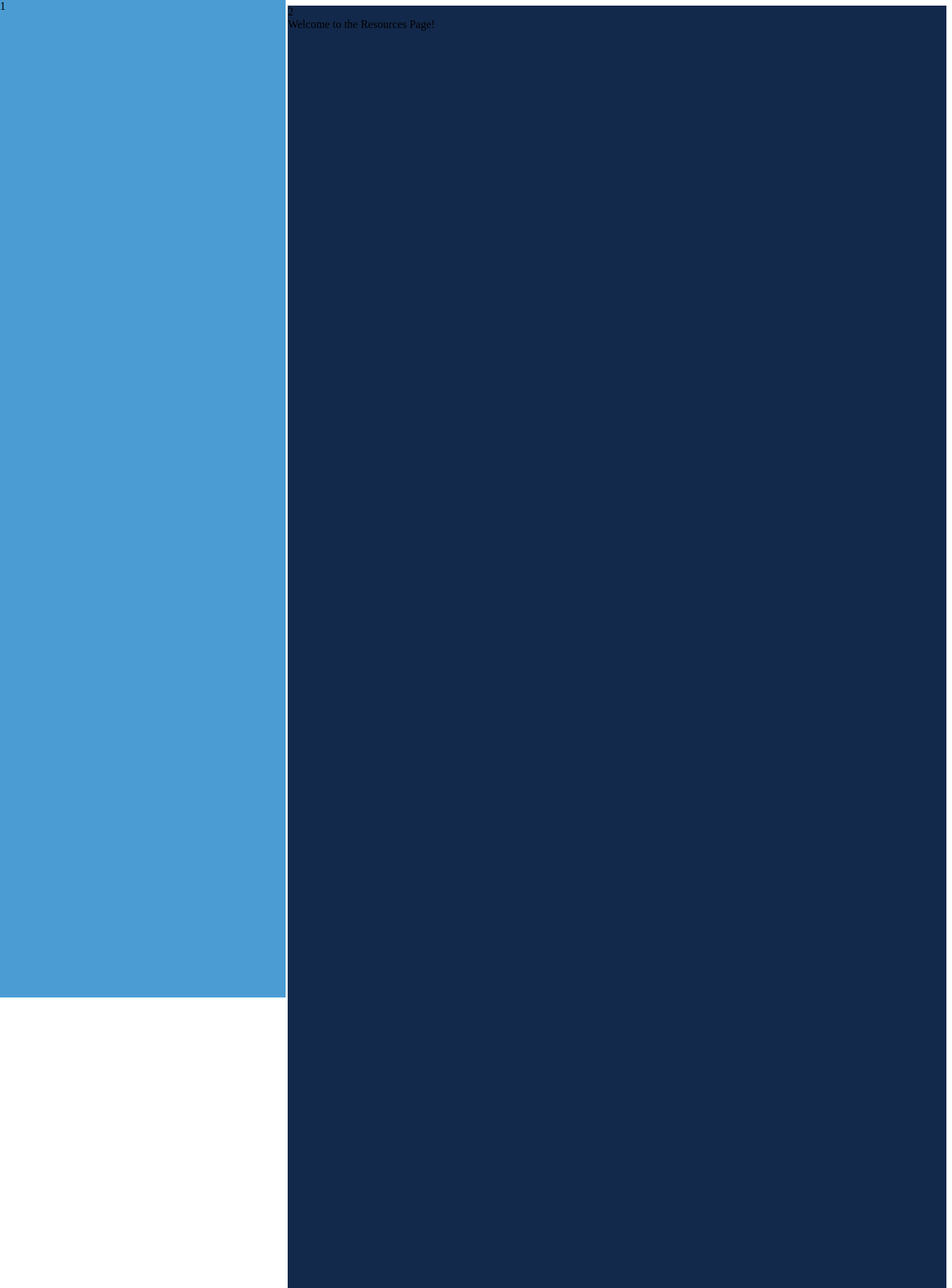
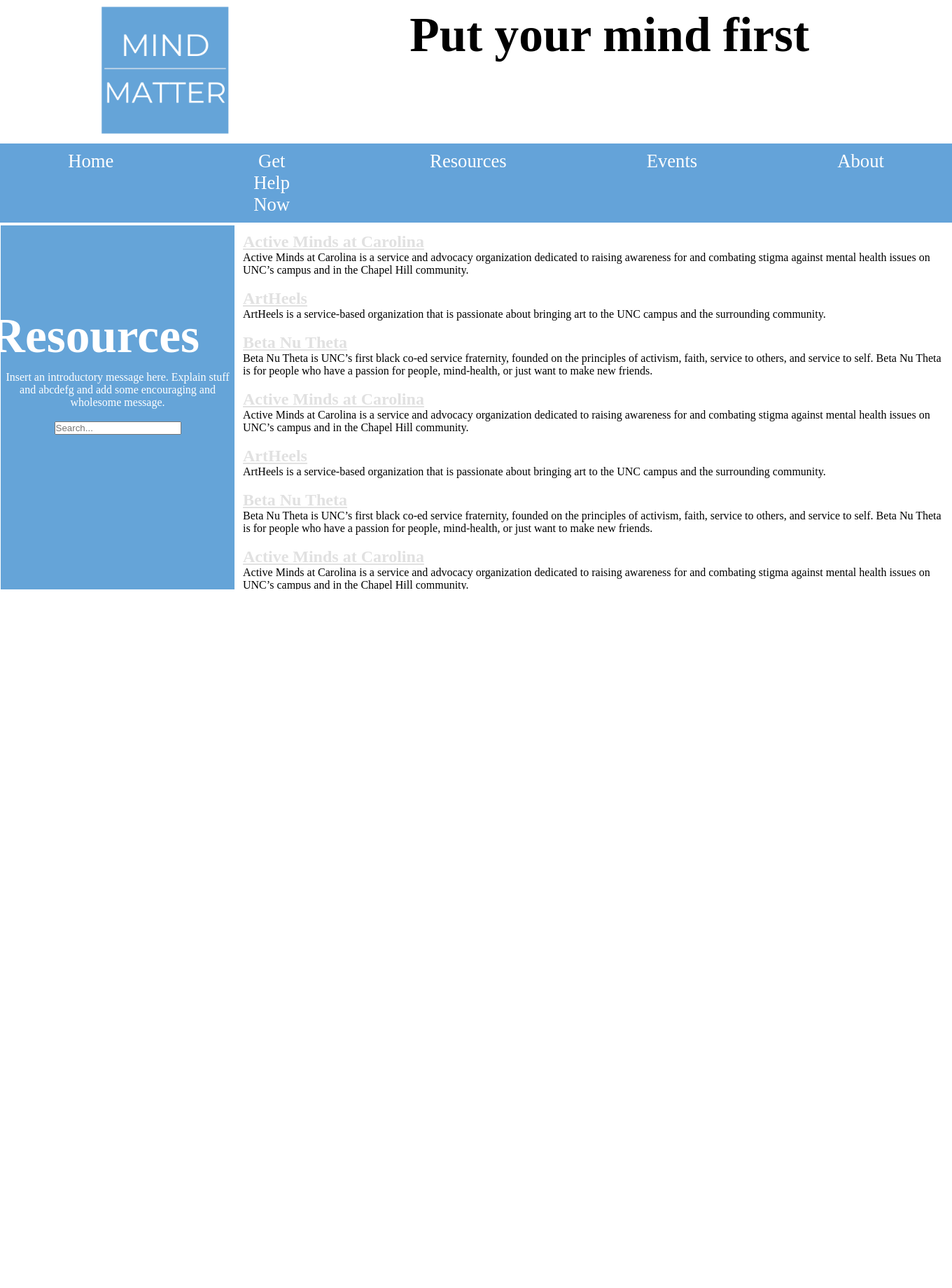
Before and after one commit to cssgunc/MindOverMatter, a Flask app: page /resources in a window 1360 px wide. Shown: the top 1840 px of the page at 70% size. After the commit the page ends 842 px from the top, so only its background shows below. Run offline with Flask 2, Linux system fonts and the light colour scheme; parts of the project's set-up code (start-up, migrations or seed data) failed here and were passed over.

Commit message:
Added flexbox scrollbar and centered title text

```diff
--- /dev/null
+++ b/static/resources.css
@@ -0,0 +1,71 @@
+* {
+    margin: 0;
+    padding: 0;
+  }
+
+  /* NOTE: HOLD SHIFT + CLICK REFRESH TO REFRESH AND UPDATE CSS
+  WITH CHROME */
+
+  .menu-container, html, body {
+    /* height: 100%; */
+    margin: 0;
+}
+
+  .menu-container {
+    display: flex;
+    flex-wrap: wrap;
+    padding: 3px 0;
+
+    height: 500px;
+  }
+
+  .title {
+    flex: 1 1 0;
+    text-align: center;
+    /* vertical-align: center; */
+    justify-content: center;
+    color: #ffff;
+    border: 1px solid white;  /* For debugging */
+    background-color: #65a4d8;
+    min-width: 100px;
+  }
+
+  .text {
+    flex: 3 1 0;
+    text-align: left;
+    color: black;
+    padding: 10px;
+    background-color: white;
+    border: 1px solid white;  /* For debugging */
+
+    height: 500px;
+    overflow-y: scroll;
+  }
+
+  /* Color of hyperlinks */
+  a {
+    color: #E1E1E1;
+  }
+  a:visited {
+    color: #65a4d8;
+  }
+  a:hover, a:active, a:focus {
+    color:#13294B;
+  }
+
+  /* Scroll Bar Styling */
+  ::-webkit-scrollbar {
+    width: 10px;
+    overflow: overlay;
+  }
+  ::-webkit-scrollbar-track {
+    background: white;
+    border-radius: 10px;
+  }
+  ::-webkit-scrollbar-thumb {
+    background: white;
+    border-radius: 10px;
+   }
+  ::-webkit-scrollbar-thumb:hover {
+    background: #b5baba;
+  }
--- a/templates/resources.html
+++ b/templates/resources.html
@@ -1,51 +1,91 @@
+{% extends "base.html" %} {% block body %}
+
 <!DOCTYPE html>
-<html>
-<head>
-<!-- <link href='resources.css' type = 'text/css' rel='stylesheet'> -->
-<link href='https://fonts.googleapis.com/css?family=Arvo' rel='stylesheet'>
-</head>
-<body>
+<html lang='en'>
+  <head>
+    <title>Some Web Page</title>
+    <link rel="stylesheet" href="{{ url_for('static', filename='resources.css') }}"/>
+  </head>
+    <div class="menu-container">
+      <div class="title">
+        <br>
+        <br>
+        <br>
+        <br>
+        <br>
+        <br>
+        <h1>Resources</h1>
+        <body>Insert an introductory message here. Explain stuff and abcdefg and add some encouraging
+          and wholesome message.
+        </body>
+        <br>
+        <br>
+        <input type="text" placeholder="Search...">
+      </div>
+      <div class = "text">
+        <h2><a href="http://activeminds.web.unc.edu/" target="_blank">Active Minds at Carolina</a></h2>
+        <dd>Active Minds at Carolina is a service and advocacy organization dedicated to raising awareness for and combating stigma against mental health issues on UNC’s campus and in the Chapel Hill community.
+        </dd>
+        &nbsp; &nbsp;
+        <h2><a href="https://heellife.unc.edu/organization/artheels" target="_blank">ArtHeels</a></h2>
+        <dd>ArtHeels is a service-based organization that is passionate about bringing art to the UNC campus and the surrounding community.
+        </dd>
+        &nbsp; &nbsp;
+        <h2><a href="https://www.facebook.com/betanutheta/" target="_blank">Beta Nu Theta</a></h2>
+        <dd>Beta Nu Theta is UNC’s first black co-ed service fraternity, founded on the principles of activism, faith, service to others, and service to self.  Beta Nu Theta is for people who have a passion for people, mind-health, or just want to make new friends.
+        </dd>
+        &nbsp; &nbsp;
+        <h2><a href="http://activeminds.web.unc.edu/" target="_blank">Active Minds at Carolina</a></h2>
+        <dd>Active Minds at Carolina is a service and advocacy organization dedicated to raising awareness for and combating stigma against mental health issues on UNC’s campus and in the Chapel Hill community.
+        </dd>
+        &nbsp; &nbsp;
+        <h2><a href="https://heellife.unc.edu/organization/artheels" target="_blank">ArtHeels</a></h2>
+        <dd>ArtHeels is a service-based organization that is passionate about bringing art to the UNC campus and the surrounding community.
+        </dd>
+        &nbsp; &nbsp;
+        <h2><a href="https://www.facebook.com/betanutheta/" target="_blank">Beta Nu Theta</a></h2>
+        <dd>Beta Nu Theta is UNC’s first black co-ed service fraternity, founded on the principles of activism, faith, service to others, and service to self.  Beta Nu Theta is for people who have a passion for people, mind-health, or just want to make new friends.
+        </dd>
+        &nbsp; &nbsp;
+        <h2><a href="http://activeminds.web.unc.edu/" target="_blank">Active Minds at Carolina</a></h2>
+        <dd>Active Minds at Carolina is a service and advocacy organization dedicated to raising awareness for and combating stigma against mental health issues on UNC’s campus and in the Chapel Hill community.
+        </dd>
+        &nbsp; &nbsp;
+        <h2><a href="https://heellife.unc.edu/organization/artheels" target="_blank">ArtHeels</a></h2>
+        <dd>ArtHeels is a service-based organization that is passionate about bringing art to the UNC campus and the surrounding community.
+        </dd>
+        &nbsp; &nbsp;
+        <h2><a href="https://www.facebook.com/betanutheta/" target="_blank">Beta Nu Theta</a></h2>
+        <dd>Beta Nu Theta is UNC’s first black co-ed service fraternity, founded on the principles of activism, faith, service to others, and service to self.  Beta Nu Theta is for people who have a passion for people, mind-health, or just want to make new friends.
+        </dd>
+        &nbsp; &nbsp;
+        <h2><a href="http://activeminds.web.unc.edu/" target="_blank">Active Minds at Carolina</a></h2>
+        <dd>Active Minds at Carolina is a service and advocacy organization dedicated to raising awareness for and combating stigma against mental health issues on UNC’s campus and in the Chapel Hill community.
+        </dd>
+        &nbsp; &nbsp;
+        <h2><a href="https://heellife.unc.edu/organization/artheels" target="_blank">ArtHeels</a></h2>
+        <dd>ArtHeels is a service-based organization that is passionate about bringing art to the UNC campus and the surrounding community.
+        </dd>
+        &nbsp; &nbsp;
+        <h2><a href="https://www.facebook.com/betanutheta/" target="_blank">Beta Nu Theta</a></h2>
+        <dd>Beta Nu Theta is UNC’s first black co-ed service fraternity, founded on the principles of activism, faith, service to others, and service to self.  Beta Nu Theta is for people who have a passion for people, mind-health, or just want to make new friends.
+        </dd>
+        &nbsp; &nbsp;
+        <h2><a href="http://activeminds.web.unc.edu/" target="_blank">Active Minds at Carolina</a></h2>
+        <dd>Active Minds at Carolina is a service and advocacy organization dedicated to raising awareness for and combating stigma against mental health issues on UNC’s campus and in the Chapel Hill community.
+        </dd>
+        &nbsp; &nbsp;
+        <h2><a href="https://heellife.unc.edu/organization/artheels" target="_blank">ArtHeels</a></h2>
+        <dd>ArtHeels is a service-based organization that is passionate about bringing art to the UNC campus and the surrounding community.
+        </dd>
+        &nbsp; &nbsp;
+        <h2><a href="https://www.facebook.com/betanutheta/" target="_blank">Beta Nu Theta</a></h2>
+        <dd>Beta Nu Theta is UNC’s first black co-ed service fraternity, founded on the principles of activism, faith, service to others, and service to self.  Beta Nu Theta is for people who have a passion for people, mind-health, or just want to make new friends.
+        </dd>
+        &nbsp; &nbsp;
+      </div>
+    </div>
+  </body>
+</html>
 
-<div class="col1">1</div>
-<style>
-    .col1 {
-        height: 100%;
-        width: 30%;
-        background-color:#4B9CD3;
-        position: fixed;
-        left: 0;
-        top: 0;
-    }
-</style>
-<!-- <title>MoM Resources</title>
-<h1 style="color: #13294B; font-weight: bold; font-size: 90px;">Welcome to the Resources Page!</h1> -->
-<div class="col2">
-    <style>
-        .col2 {
-            height: 100%;
-            width: 70%;
-            background-color:#13294B;
-            margin-left: 30%;
-            overflow: auto;
-        }
-        </style>
-    2
-    <div style="height:200vh;">Welcome to the Resources Page!</div>
-</div>
-
-</body>
-</html>
-<!-- <title>MoM Resources</title>
-<h1 style="color: #13294B; font-weight: bold; font-size: 90px;"><center>Welcome to the Resources Page!</center></h1>
-<ul>
-    <li><a href="http://activeminds.web.unc.edu/" target="_blank" style="color: white">Active Minds</a>
-    </li>
-    <dd>Active Minds at Carolina is a service and advocacy organization dedicated to raising awareness for and combating stigma against mental health issues on UNC’s campus and in the Chapel Hill community.
-    </dd>
-    <li><a href="https://heellife.unc.edu/organization/artheels" target="_blank" style="color: white">Art Heels</a></li>
-    <dd>ArtHeels is a service-based organization that is passionate about bringing art to the UNC campus and the surrounding community.
-        </dd>
-    <li><a href="https://www.facebook.com/betanutheta/" target="_blank" style="color: white">Beta Nu Theta</a></li>
-    <dd>Beta Nu Theta is UNC’s first black co-ed service fraternity, founded on the principles of activism, faith, service to others, and service to self.  Beta Nu Theta is for people who have a passion for people, mind-health, or just want to make new friends.
-        </dd>
-  </ul> -->
+{% endblock %}
```
